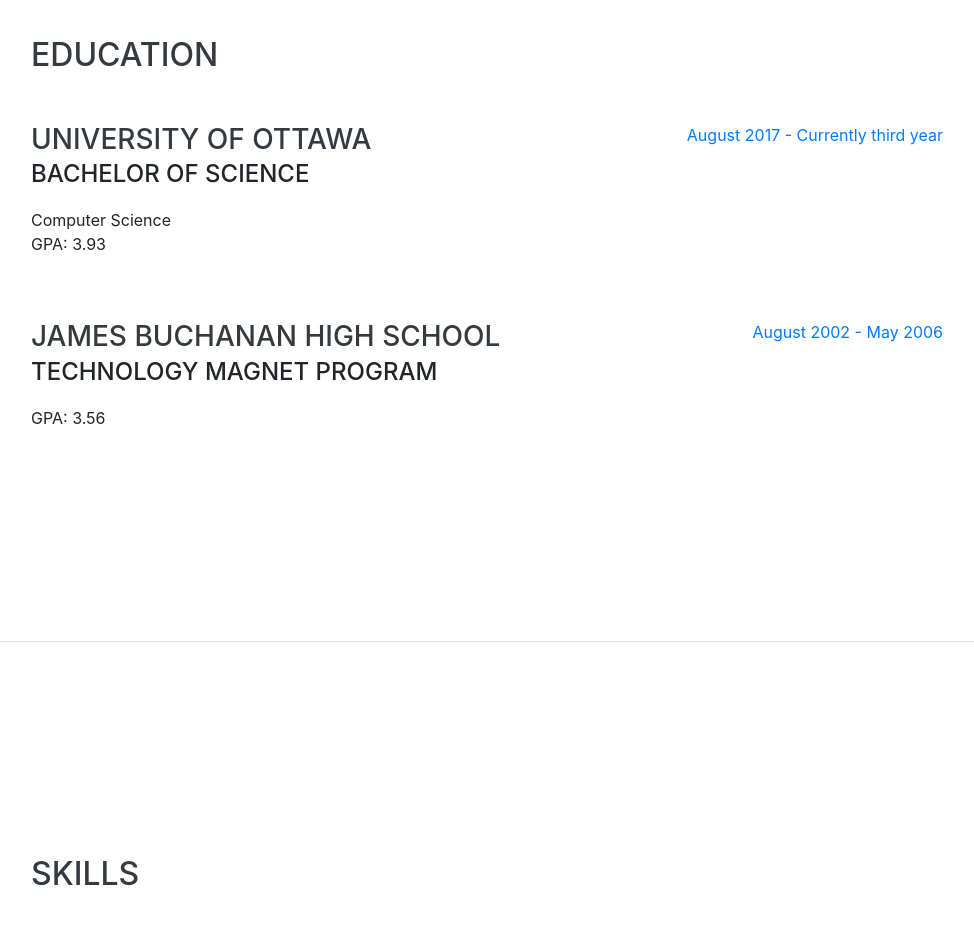
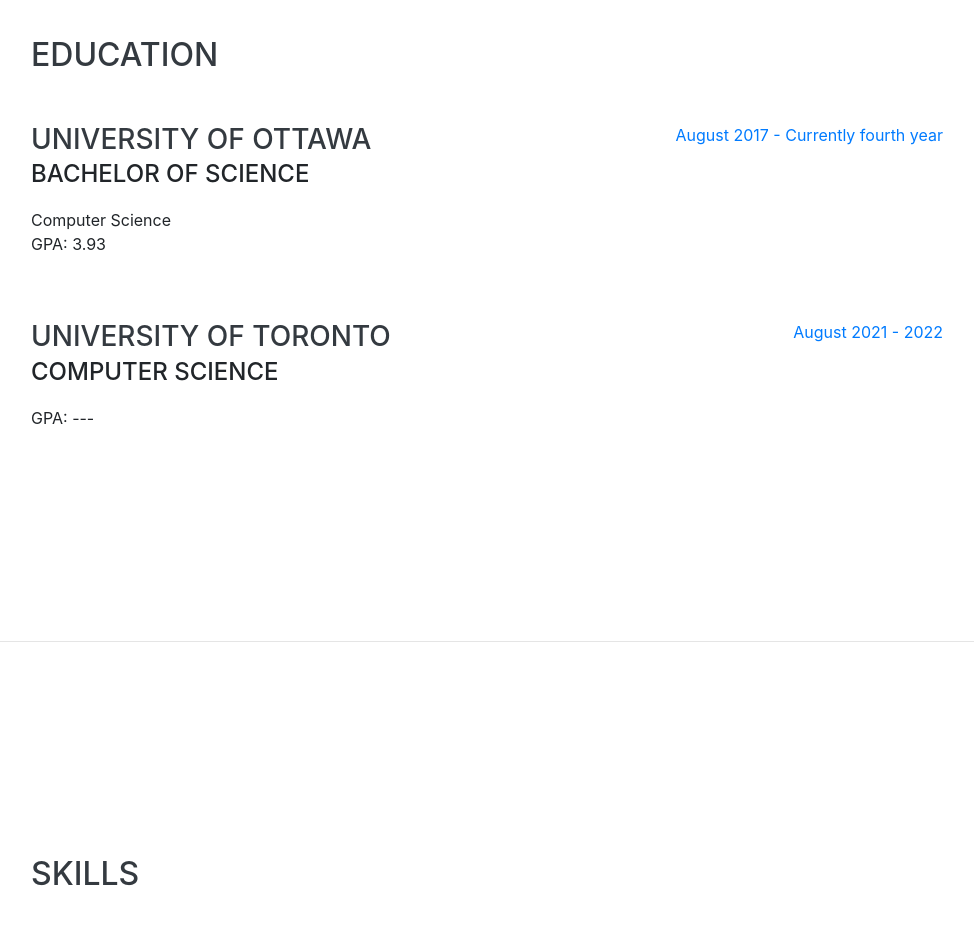
Before and after one commit to yi-zhao-dev/SiteRepo, a website with bundled scripts: page Resume/index.html in a window 1280 px wide. Shown: the part 1880-2805 px from the top of the page, without its empty margins (289-1263 px from the left). Built offline with nearby package versions, Linux system fonts and the light colour scheme; a web font is replaced by a local one.

Commit message:
Update index.html

```diff
--- a/Resume/index.html
+++ b/Resume/index.html
@@ -155,18 +155,18 @@
             <p>GPA: 3.93</p>
           </div>
           <div class="resume-date text-md-right">
-            <span class="text-primary">August 2017 - Currently third year</span>
+            <span class="text-primary">August 2017 - Currently fourth year</span>
           </div>
         </div>
 
         <div class="resume-item d-flex flex-column flex-md-row justify-content-between">
           <div class="resume-content">
-            <h3 class="mb-0">James Buchanan High School</h3>
-            <div class="subheading mb-3">Technology Magnet Program</div>
-            <p>GPA: 3.56</p>
+            <h3 class="mb-0">University of Toronto</h3>
+            <div class="subheading mb-3">Computer Science</div>
+            <p>GPA: ---</p>
           </div>
           <div class="resume-date text-md-right">
-            <span class="text-primary">August 2002 - May 2006</span>
+            <span class="text-primary">August 2021 - 2022</span>
           </div>
         </div>
 
```
